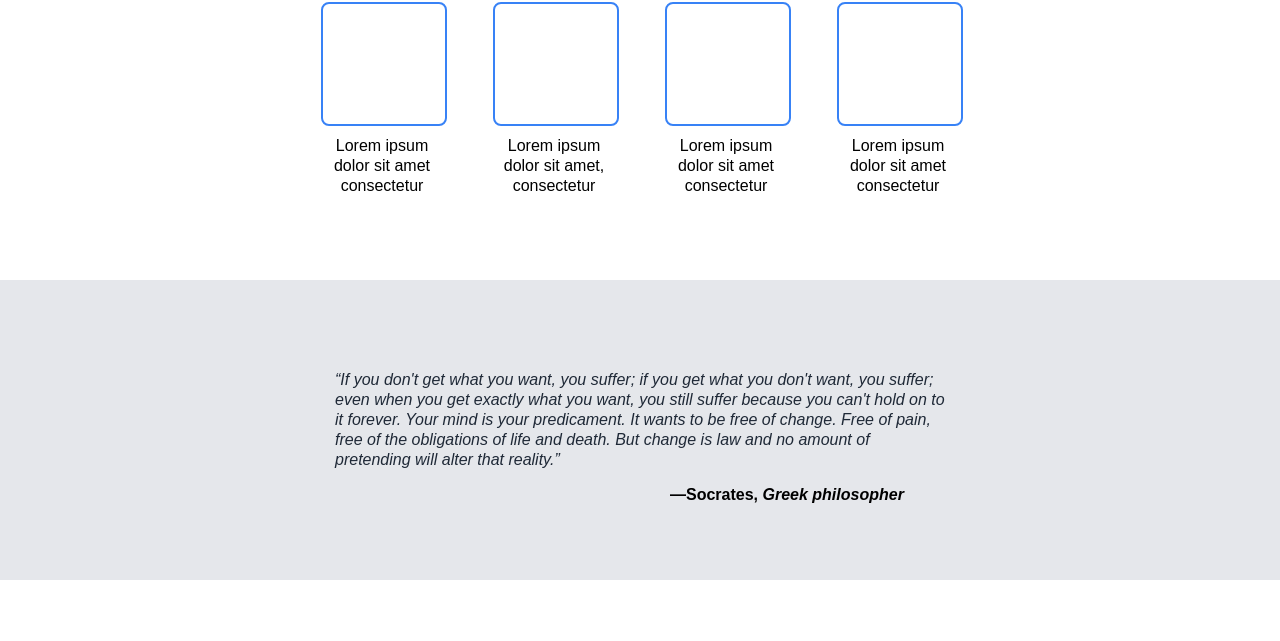
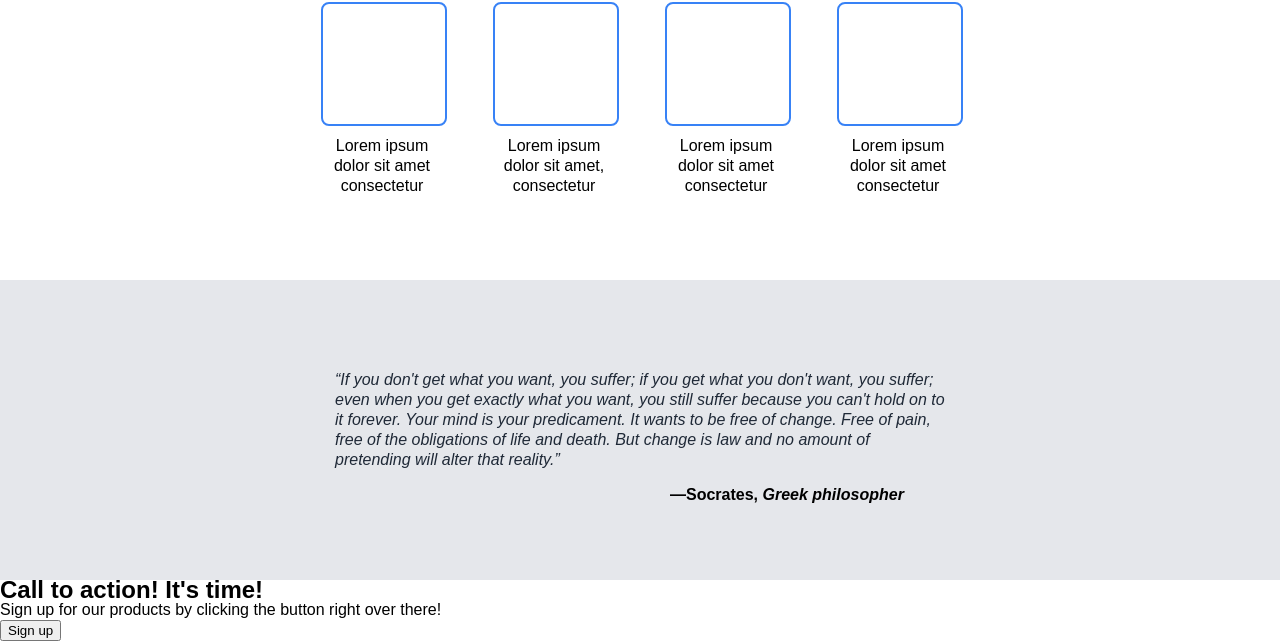
Before and after one commit to Diab-io/Project-omega, a plain HTML site: page index.html in a window 1280 px wide. Shown: the part 579-1220 px from the top of the page. Before the commit the page ends 1159 px from the top, so only its background shows below. Drawn offline with Linux system fonts and the light colour scheme.

Commit message:
Created call to action section

```diff
--- a/index.html
+++ b/index.html
@@ -95,7 +95,16 @@
     </section>
 
     <section class="action">
+        <div class="action-box">
+            <div class="action-text">
+                <h1>Call to action! It's time!</h1>
+                <p>Sign up for our products by clicking the button right over there!</p>
+            </div>
 
+            <div class="action-but">
+                <button>Sign up</button>
+            </div>
+        </div>
     </section>
 </body>
 </html>
```
